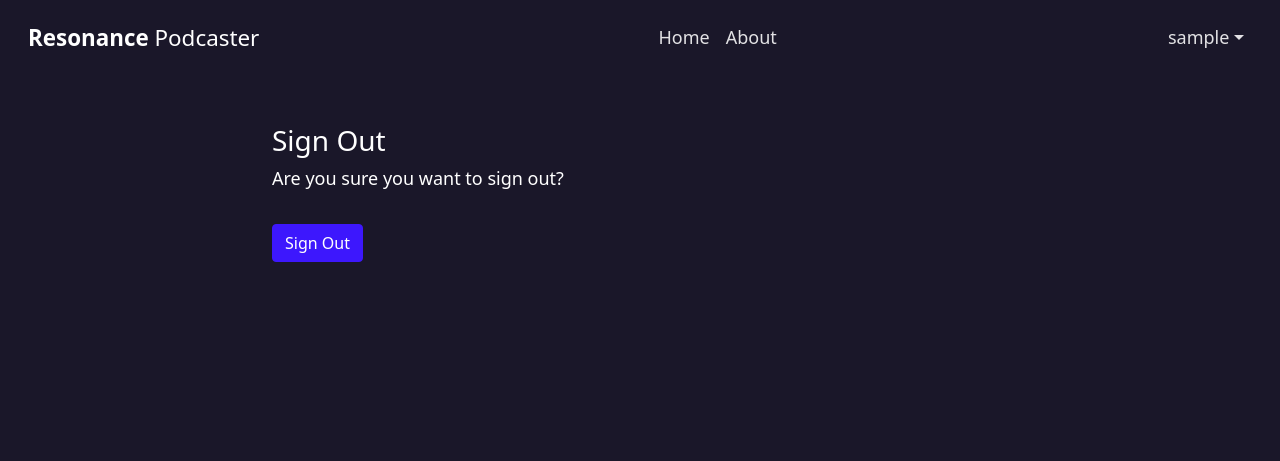
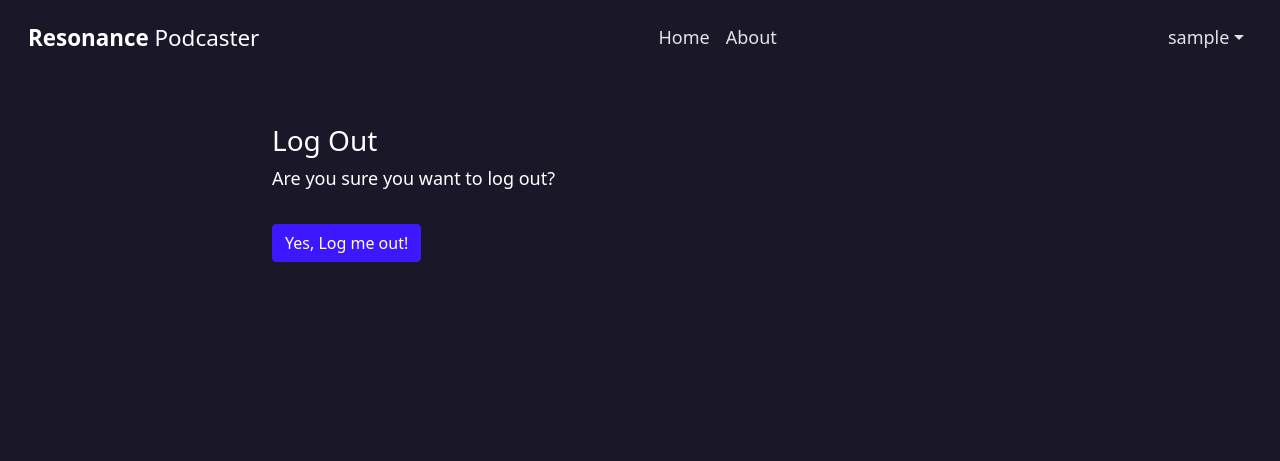
Before and after one commit to bristlebird/resonance, a Django app: page /accounts/logout/ in a window 1280 px wide. Shown: the top 461 px of the page. Run offline with Django 5.2, Linux system fonts and the light colour scheme; the visitor is signed in with stand-in values (Sample User, id 1).

Commit message:
update log out text

```diff
--- a/templates/account/logout.html
+++ b/templates/account/logout.html
@@ -8,9 +8,9 @@
 <div class="container">
     <div class="row">
         <div class="col-md-8 mt-5 offset-md-2">
-            <h3>{% trans "Sign Out" %}</h3>
+            <h3>{% trans "Log Out" %}</h3>
 
-            <p>{% trans 'Are you sure you want to sign out?' %}</p>
+            <p>{% trans 'Are you sure you want to log out?' %}</p>
         </div>
     </div>
     <div class="row">
@@ -21,7 +21,7 @@
                 {% if redirect_field_value %}
                 <input type="hidden" name="{{ redirect_field_name }}" value="{{ redirect_field_value }}" />
                 {% endif %}
-                <button class="btn btn-primary right" type="submit">{% trans 'Sign Out' %}</button>
+                <button class="btn btn-primary right" type="submit">{% trans 'Yes, Log me out!' %}</button>
             </form>
         </div>
     </div>
```
